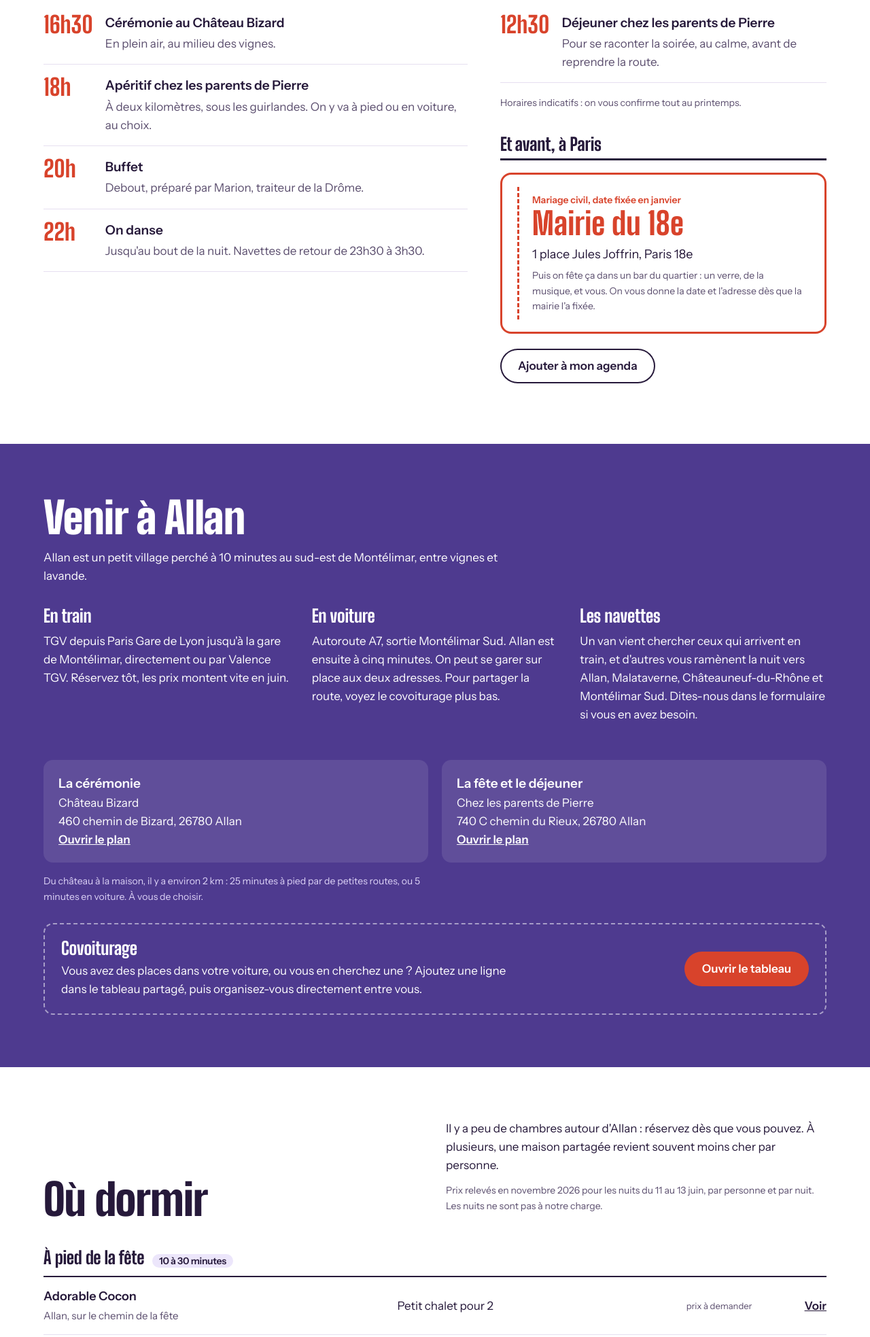
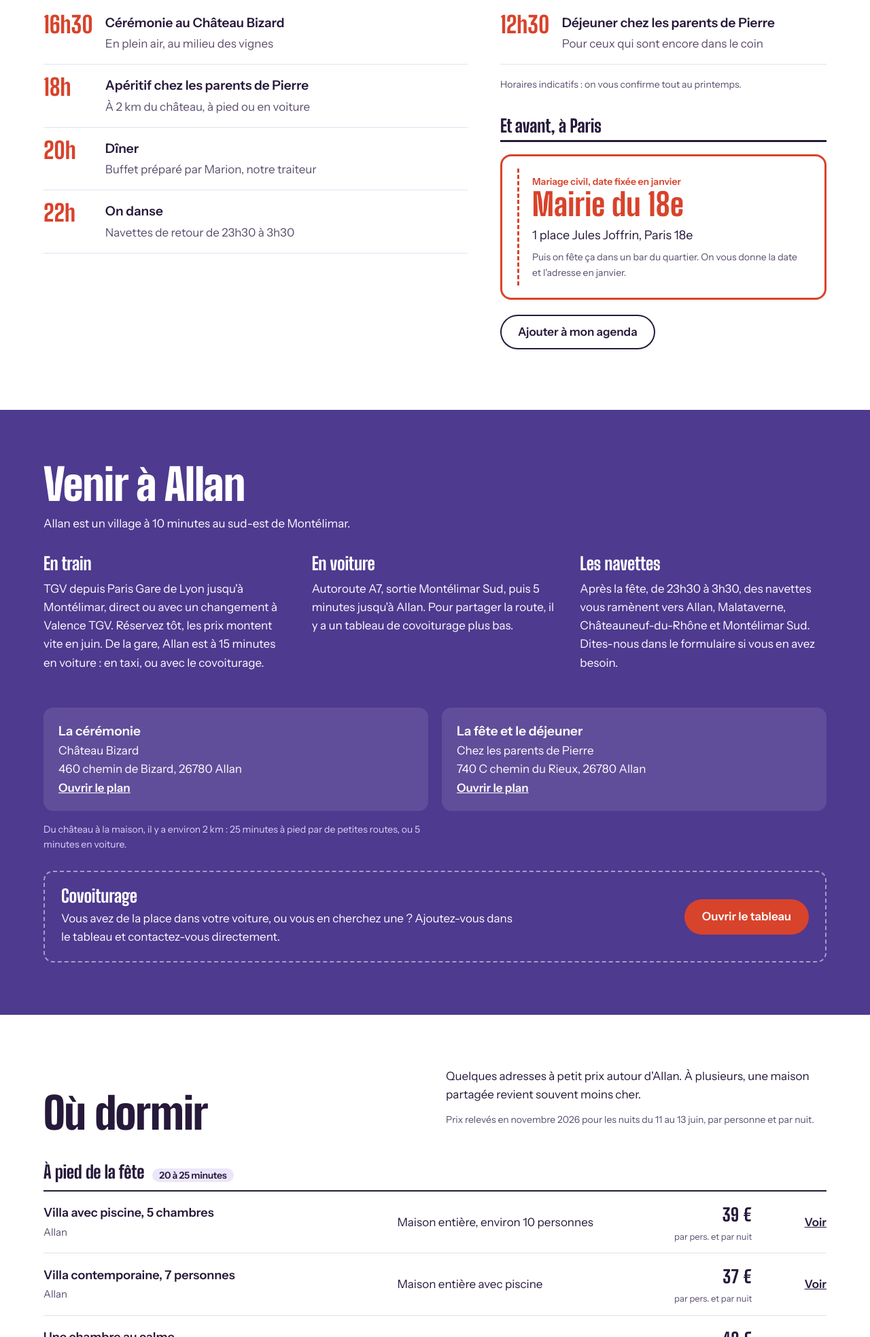
Before and after one commit to pierre-isep/mariage, a plain HTML site: page index.html in a window 1280 px wide. Shown: the part 1204-3171 px from the top of the page at 68% size. Drawn offline with Linux system fonts and the light colour scheme.

Commit message:
Relit les textes du site
Navettes seulement au retour de la fête, plus de van depuis la gare. Programme sans points, « Dîner » au lieu de « Buffet », textes plus simples. Retire Adorable Cocon et le camping, et la mention sur le stationnement en attendant la réponse des parents de Pierre.

Co-Authored-By: Claude Opus 5.5 <noreply@anthropic.com>
Claude-Session: https://claude.ai/code/session_01PSg3ay196mGZYpMQPvmMcP

```diff
--- a/index.html
+++ b/index.html
@@ -202,21 +202,21 @@ nav{justify-content:flex-start;gap:0 12px;font-size:14px}
     <div class="prog">
       <div class="day">
         <h3>Samedi 12 juin, à Allan</h3>
-        <div class="slot"><b>16h30</b><div><strong>Cérémonie au Château Bizard</strong><p>En plein air, au milieu des vignes.</p></div></div>
-        <div class="slot"><b>18h</b><div><strong>Apéritif chez les parents de Pierre</strong><p>À deux kilomètres, sous les guirlandes. On y va à pied ou en voiture, au choix.</p></div></div>
-        <div class="slot"><b>20h</b><div><strong>Buffet</strong><p>Debout, préparé par Marion, traiteur de la Drôme.</p></div></div>
-        <div class="slot"><b>22h</b><div><strong>On danse</strong><p>Jusqu'au bout de la nuit. Navettes de retour de 23h30 à 3h30.</p></div></div>
+        <div class="slot"><b>16h30</b><div><strong>Cérémonie au Château Bizard</strong><p>En plein air, au milieu des vignes</p></div></div>
+        <div class="slot"><b>18h</b><div><strong>Apéritif chez les parents de Pierre</strong><p>À 2 km du château, à pied ou en voiture</p></div></div>
+        <div class="slot"><b>20h</b><div><strong>Dîner</strong><p>Buffet préparé par Marion, notre traiteur</p></div></div>
+        <div class="slot"><b>22h</b><div><strong>On danse</strong><p>Navettes de retour de 23h30 à 3h30</p></div></div>
       </div>
       <div class="day">
         <h3>Dimanche 13 juin</h3>
-        <div class="slot"><b>12h30</b><div><strong>Déjeuner chez les parents de Pierre</strong><p>Pour se raconter la soirée, au calme, avant de reprendre la route.</p></div></div>
+        <div class="slot"><b>12h30</b><div><strong>Déjeuner chez les parents de Pierre</strong><p>Pour ceux qui sont encore dans le coin</p></div></div>
         <p class="small" style="margin-top:18px">Horaires indicatifs : on vous confirme tout au printemps.</p>
         <h3 id="paris" style="margin-top:36px;border-bottom:3px solid var(--ink);padding-bottom:8px">Et avant, à Paris</h3>
         <div class="ticket" style="margin-top:18px">
           <div class="small" style="color:var(--red);font-weight:600">Mariage civil, date fixée en janvier</div>
           <div class="date">Mairie du 18e</div>
           <p style="margin:8px 0 6px;font-size:18px">1 place Jules Joffrin, Paris 18e</p>
-          <p class="small" style="margin:0">Puis on fête ça dans un bar du quartier : un verre, de la musique, et vous. On vous donne la date et l'adresse dès que la mairie l'a fixée.</p>
+          <p class="small" style="margin:0">Puis on fête ça dans un bar du quartier. On vous donne la date et l'adresse en janvier.</p>
         </div>
         <p style="margin-top:22px"><a class="btn ghost" href="https://calendar.google.com/calendar/render?action=TEMPLATE&amp;text=Mariage%20de%20Pierre%20et%20Suzanne&amp;dates=20270612T143000Z/20270613T010000Z&amp;location=Ch%C3%A2teau%20Bizard%2C%20460%20chemin%20de%20Bizard%2C%2026780%20Allan&amp;details=C%C3%A9r%C3%A9monie%20au%20Ch%C3%A2teau%20Bizard%2C%20puis%20f%C3%AAte%20au%20740%20C%20chemin%20du%20Rieux%2C%20Allan." target="_blank" rel="noopener">Ajouter à mon agenda</a></p>
       </div>
@@ -227,19 +227,19 @@ nav{justify-content:flex-start;gap:0 12px;font-size:14px}
 <section class="band lav" id="venir">
   <div class="wrap">
     <h2>Venir à Allan</h2>
-    <p style="margin-top:12px">Allan est un petit village perché à 10 minutes au sud-est de Montélimar, entre vignes et lavande.</p>
+    <p style="margin-top:12px">Allan est un village à 10 minutes au sud-est de Montélimar.</p>
     <div class="cols3">
-      <div><h3>En train</h3><p>TGV depuis Paris Gare de Lyon jusqu'à la gare de Montélimar, directement ou par Valence TGV. Réservez tôt, les prix montent vite en juin.</p></div>
-      <div><h3>En voiture</h3><p>Autoroute A7, sortie Montélimar Sud. Allan est ensuite à cinq minutes. On peut se garer sur place aux deux adresses. Pour partager la route, voyez le covoiturage plus bas.</p></div>
-      <div><h3>Les navettes</h3><p>Un van vient chercher ceux qui arrivent en train, et d'autres vous ramènent la nuit vers Allan, Malataverne, Châteauneuf-du-Rhône et Montélimar Sud. Dites-nous dans le formulaire si vous en avez besoin.</p></div>
+      <div><h3>En train</h3><p>TGV depuis Paris Gare de Lyon jusqu'à Montélimar, direct ou avec un changement à Valence TGV. Réservez tôt, les prix montent vite en juin. De la gare, Allan est à 15 minutes en voiture : en taxi, ou avec le covoiturage.</p></div>
+      <div><h3>En voiture</h3><p>Autoroute A7, sortie Montélimar Sud, puis 5 minutes jusqu'à Allan. Pour partager la route, il y a un tableau de covoiturage plus bas.</p></div>
+      <div><h3>Les navettes</h3><p>Après la fête, de 23h30 à 3h30, des navettes vous ramènent vers Allan, Malataverne, Châteauneuf-du-Rhône et Montélimar Sud. Dites-nous dans le formulaire si vous en avez besoin.</p></div>
     </div>
     <div class="addr">
       <div><strong>La cérémonie</strong>Château Bizard<br>460 chemin de Bizard, 26780 Allan<br><a href="https://www.google.com/maps/search/?api=1&amp;query=Ch%C3%A2teau%20Bizard%2C%20460%20Chemin%20de%20Bizard%2C%2026780%20Allan&amp;query_place_id=ChIJPSDwuLlttRIRqzXWHDeIsVM" target="_blank" rel="noopener">Ouvrir le plan</a></div>
       <div><strong>La fête et le déjeuner</strong>Chez les parents de Pierre<br>740 C chemin du Rieux, 26780 Allan<br><a href="https://www.google.com/maps/search/?api=1&amp;query=740%20Chemin%20du%20Rieux%2C%2026780%20Allan&amp;query_place_id=ChIJtV1BLjJstRIRE2lwcIckBUo" target="_blank" rel="noopener">Ouvrir le plan</a></div>
     </div>
-    <p class="small" style="margin-top:16px">Du château à la maison, il y a environ 2 km : 25 minutes à pied par de petites routes, ou 5 minutes en voiture. À vous de choisir.</p>
+    <p class="small" style="margin-top:16px">Du château à la maison, il y a environ 2 km : 25 minutes à pied par de petites routes, ou 5 minutes en voiture.</p>
     <div class="covoit" id="covoiturage">
-      <div><h3>Covoiturage</h3><p>Vous avez des places dans votre voiture, ou vous en cherchez une ? Ajoutez une ligne dans le tableau partagé, puis organisez-vous directement entre vous.</p></div>
+      <div><h3>Covoiturage</h3><p>Vous avez de la place dans votre voiture, ou vous en cherchez une ? Ajoutez-vous dans le tableau et contactez-vous directement.</p></div>
       <a class="btn" href="https://docs.google.com/spreadsheets/d/1ExvZCTVZN7pPAu9uslmFmxO2HqScurGaN56CjZgZITM/edit" target="_blank" rel="noopener">Ouvrir le tableau</a>
     </div>
   </div>
@@ -250,19 +250,19 @@ nav{justify-content:flex-start;gap:0 12px;font-size:14px}
     <div class="intro">
       <h2>Où dormir</h2>
       <div>
-        <p>Il y a peu de chambres autour d'Allan : réservez dès que vous pouvez. À plusieurs, une maison partagée revient souvent moins cher par personne.</p>
-        <p class="small">Prix relevés en novembre 2026 pour les nuits du 11 au 13 juin, par personne et par nuit. Les nuits ne sont pas à notre charge.</p>
+        <p>Quelques adresses à petit prix autour d'Allan. À plusieurs, une maison partagée revient souvent moins cher.</p>
+        <p class="small">Prix relevés en novembre 2026 pour les nuits du 11 au 13 juin, par personne et par nuit.</p>
       </div>
     </div>
     <div class="group">
-      <h3>À pied de la fête <span class="tag">10 à 30 minutes</span></h3>
+      <h3>À pied de la fête <span class="tag">20 à 25 minutes</span></h3>
       <ul class="stays" id="walk"></ul>
     </div>
     <div class="group">
       <h3>À 5 à 10 minutes en voiture <span class="tag">la navette vous ramène</span></h3>
       <ul class="stays" id="drive"></ul>
     </div>
-    <p class="small" style="margin-top:18px">De nuit, ce sont des petites routes sans trottoir ni éclairage : même à pied, la navette est plus sûre.</p>
+    <p class="small" style="margin-top:18px">La nuit, les petites routes n'ont ni trottoir ni éclairage : même à pied, mieux vaut prendre la navette.</p>
   </div>
 </section>
 
@@ -275,7 +275,7 @@ nav{justify-content:flex-start;gap:0 12px;font-size:14px}
       <div><h3>À table</h3><p>Une allergie ou un régime particulier ? Dites-le-nous dans le formulaire.</p></div>
       <div><h3>Les enfants</h3><p>Ils seront peu nombreux : si vous venez avec les vôtres, parlons-en.</p></div>
       <div><h3>Une question ?</h3><p>Appelez ou écrivez à Pierre : <span class="nowrap">06 15 82 86 64</span>, <a href="mailto:pmmg.berger@gmail.com">pmmg.berger@gmail.com</a>.</p></div>
-      <div><h3>Une surprise, un discours ?</h3><p>Avec plaisir. Prévenez Pierre pour qu'on vous garde un moment dans la soirée.</p></div>
+      <div><h3>Une surprise, un discours ?</h3><p>Prévenez Pierre, on vous gardera un moment dans la soirée.</p></div>
     </div>
   </div>
 </section>
@@ -294,7 +294,7 @@ nav{justify-content:flex-start;gap:0 12px;font-size:14px}
         <li>si vous venez à Paris, à Allan, au déjeuner du dimanche ;</li>
         <li>combien vous serez, et s'il y a des enfants ;</li>
         <li>vos allergies ou régimes ;</li>
-        <li>si vous avez besoin d'une navette, depuis la gare ou pour rentrer la nuit ;</li>
+        <li>si vous avez besoin de la navette pour rentrer la nuit ;</li>
         <li>où vous dormez.</li>
       </ul>
       <p style="margin-top:20px"><a class="btn" id="rsvpBtn" href="#formulaire">Remplir le formulaire</a></p>
@@ -318,7 +318,6 @@ nav{justify-content:flex-start;gap:0 12px;font-size:14px}
 <script>
 {
 const walk=[
-  {n:"Adorable Cocon",w:"Allan, sur le chemin de la fête",t:"Petit chalet pour 2",p:null,l:"https://www.google.com/maps/search/?api=1&query=Adorable%20Cocon%20en%20pleine%20nature&query_place_id=ChIJocDGWTFstRIRkSaIu1sDBaQ"},
   {n:"Villa avec piscine, 5 chambres",w:"Allan",t:"Maison entière, environ 10 personnes",p:39,l:"https://www.airbnb.fr/rooms/1718055803903179864"},
   {n:"Villa contemporaine, 7 personnes",w:"Allan",t:"Maison entière avec piscine",p:37,l:"https://www.airbnb.fr/rooms/1712204978182724915"},
   {n:"Une chambre au calme",w:"Allan, près du Château Bizard",t:"Chambre chez l'habitant, pour 2",p:42,l:"https://www.airbnb.fr/rooms/1429066134617455734"}
@@ -330,8 +329,7 @@ const drive=[
   {n:"Logement avec jardin boisé",w:"Espeluche",t:"Pour 2, canapé-lit",p:28,l:"https://www.airbnb.fr/rooms/944015638901619543"},
   {n:"Appartements de Dorota",w:"Châteauneuf-du-Rhône",t:"3 appartements, pour plusieurs couples",p:28,l:"https://www.airbnb.fr/rooms/907948307844320540"},
   {n:"Bastide de Montchamp",w:"Malataverne",t:"Roulottes et yourtes, de 2 à 4",p:39,l:"https://www.google.com/maps/search/?api=1&query=Bastide%20de%20Montchamp&query_place_id=ChIJJ1HKJhJttRIRCsG2Ss32tbQ"},
-  {n:"Gîte de Pérougier",w:"Espeluche",t:"Grande maison pour 10, sur 4 nuits",p:42,l:"https://www.airbnb.fr/rooms/41248484"},
-  {n:"Camping à la ferme",w:"Malataverne",t:"Tente ou van, avec piscine",p:null,l:"https://www.google.com/maps/search/?api=1&query=Chabaud%20Michel%20camping%20Malataverne&query_place_id=ChIJJfOp2tBstRIRvFdru9r9dEA"}
+  {n:"Gîte de Pérougier",w:"Espeluche",t:"Grande maison pour 10, sur 4 nuits",p:42,l:"https://www.airbnb.fr/rooms/41248484"}
 ];
 const row=s=>`<li><div><strong>${s.n}</strong><span class="where">${s.w}</span></div><div class="what">${s.t}</div><div class="price">${s.p?`${s.p} €<small>par pers. et par nuit</small>`:`<small>prix à demander</small>`}</div><a href="${s.l}" target="_blank" rel="noopener">Voir</a></li>`;
 document.getElementById("walk").innerHTML=walk.map(row).join("");
```
